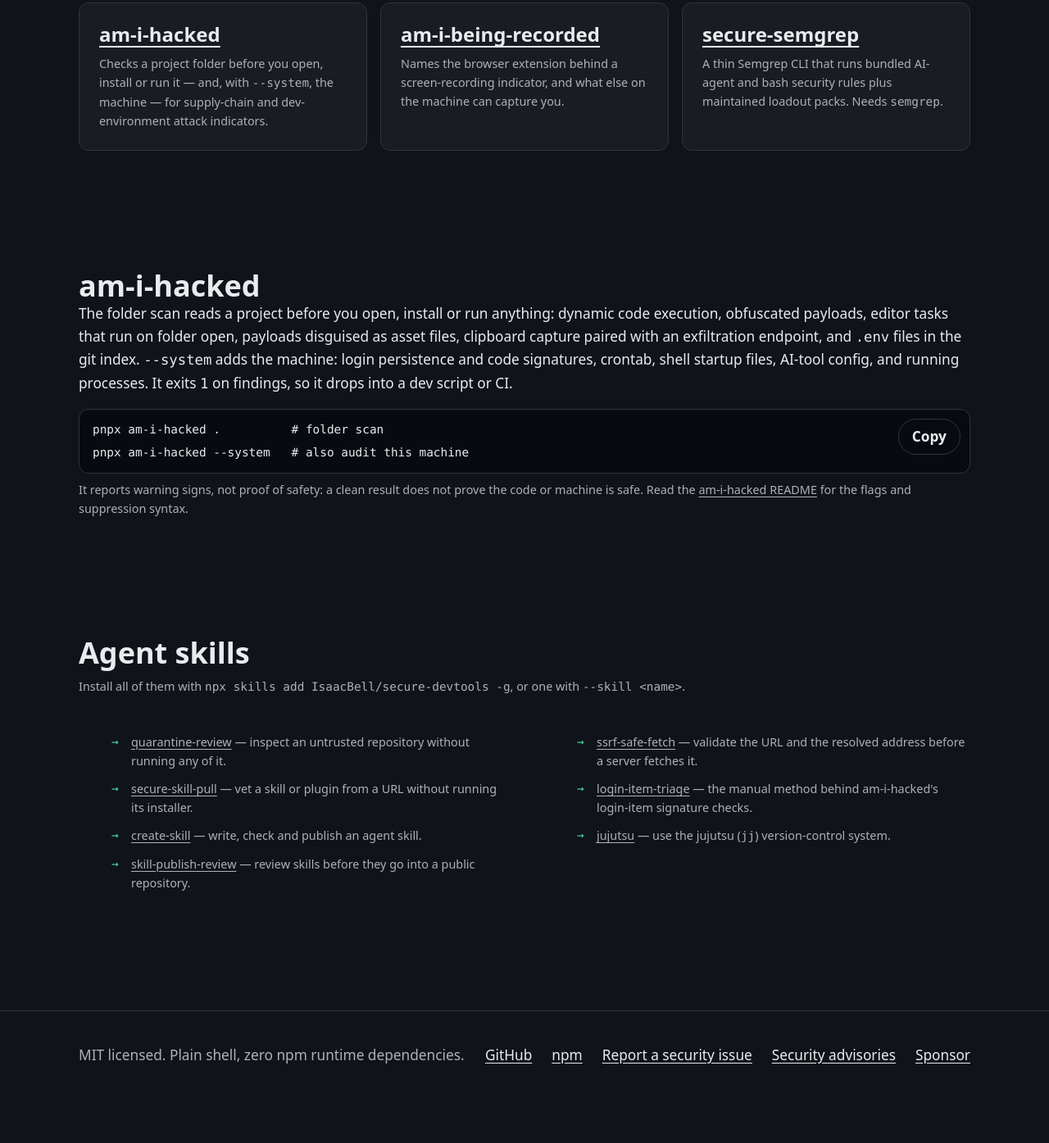
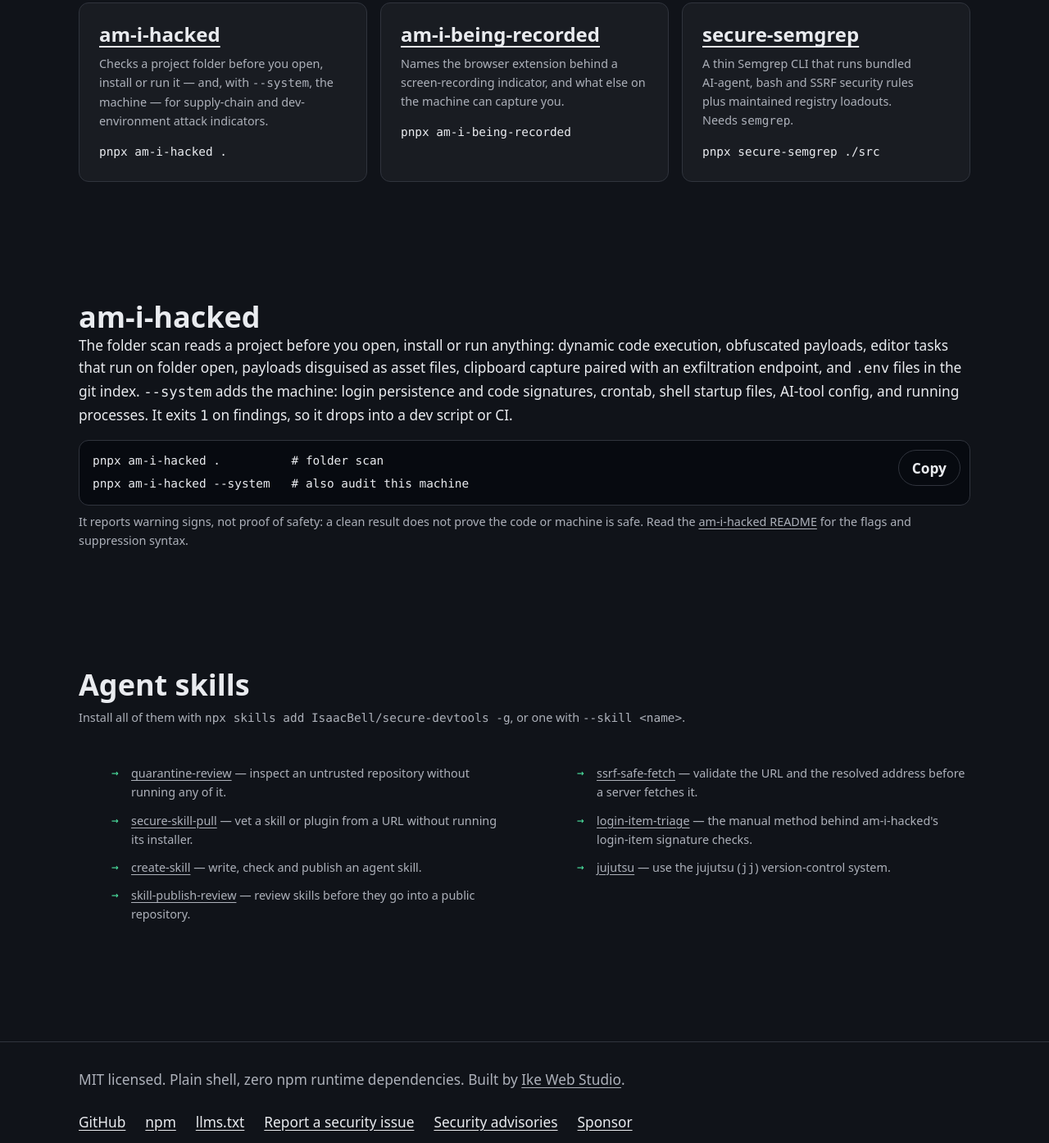
Before and after one commit to IsaacBell/secure-devtools, a website: page docs/index.html in a window 1280 px wide. Shown: the part 893-2288 px from the top of the page at 82% size. Before the commit the page ends 2235 px from the top, so only its background shows below. Drawn offline with Linux system fonts and the light colour scheme.

Commit message:
docs: update README, landing page and llms.txt for the full toolset
- secure-semgrep run path: pnpx secure-semgrep ./src (was 'From this repository')
- status lists am-i-hacked 2.0.1, am-i-being-recorded 1.0.0, secure-semgrep 1.0.1
- mark am-i-hacked dark-corner/virtualenv/--max-findings as next release
- add the ssrf loadout to the secure-semgrep README and docs
- landing page cards carry run commands; footer credits Ike Web Studio
- author and studio links in the README and llms.txt

```diff
--- a/docs/index.html
+++ b/docs/index.html
@@ -122,6 +122,8 @@
   .card { min-inline-size: 0; background: var(--bg-elev); border: 1px solid var(--border); border-radius: var(--radius); padding: 1.5rem; }
   .card h3 { font-size: var(--step-1); margin-block-end: 0.6rem; }
   .card p { font-size: var(--step--1); }
+  .card-run { margin-block-start: 0.9rem; }
+  .card-run code { color: var(--text); }
 
   .copyblock {
     display: flex; align-items: flex-start; gap: 0.75rem; margin-block-start: 1rem;
@@ -221,16 +223,19 @@
         <article class="card">
           <h3><a href="https://github.com/IsaacBell/secure-devtools/blob/main/apps/am-i-hacked/README.md">am-i-hacked</a></h3>
           <p class="muted">Checks a project folder before you open, install or run it — and, with <code>--system</code>, the machine — for supply-chain and dev-environment attack indicators.</p>
+          <p class="card-run"><code>pnpx am-i-hacked .</code></p>
         </article>
 
         <article class="card">
           <h3><a href="https://github.com/IsaacBell/secure-devtools/blob/main/apps/am-i-being-recorded/README.md">am-i-being-recorded</a></h3>
           <p class="muted">Names the browser extension behind a screen-recording indicator, and what else on the machine can capture you.</p>
+          <p class="card-run"><code>pnpx am-i-being-recorded</code></p>
         </article>
 
         <article class="card">
           <h3><a href="https://github.com/IsaacBell/secure-devtools/blob/main/apps/secure-semgrep/README.md">secure-semgrep</a></h3>
-          <p class="muted">A thin Semgrep CLI that runs bundled AI-agent and bash security rules plus maintained loadout packs. Needs <code>semgrep</code>.</p>
+          <p class="muted">A thin Semgrep CLI that runs bundled AI-agent, bash and SSRF security rules plus maintained registry loadouts. Needs <code>semgrep</code>.</p>
+          <p class="card-run"><code>pnpx secure-semgrep ./src</code></p>
         </article>
 
       </div>
@@ -283,10 +288,11 @@
 
 <footer class="site-footer">
   <div class="wrap">
-    <p class="muted">MIT licensed. Plain shell, zero npm runtime dependencies.</p>
+    <p class="muted">MIT licensed. Plain shell, zero npm runtime dependencies. Built by <a href="https://ikewebstudio.com">Ike Web Studio</a>.</p>
     <nav class="footer-nav" aria-label="Project links">
       <a href="https://github.com/IsaacBell/secure-devtools">GitHub</a>
       <a href="https://www.npmjs.com/package/am-i-hacked">npm</a>
+      <a href="llms.txt">llms.txt</a>
       <a href="https://github.com/IsaacBell/secure-devtools/security/advisories/new">Report a security issue</a>
       <a href="https://github.com/IsaacBell/secure-devtools/security/advisories">Security advisories</a>
       <a href="https://ko-fi.com/ibell">Sponsor</a>
```
Also changed, not shown: docs/llms.txt (+7 -2 lines), README.md, apps/am-i-hacked/README.md, apps/secure-semgrep/README.md.
